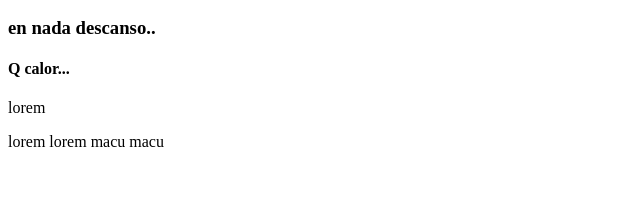
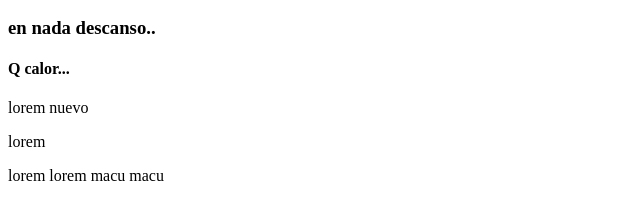
Before and after one commit to soniasancheztics/proyecto2, a plain HTML site: page index.html in a window 1280 px wide. Shown: the part 110-330 px from the top of the page, without its empty margins (0-640 px from the left). Drawn offline with Linux system fonts and the light colour scheme.

Commit message:
Add new paragraph to index.html

```diff
--- a/index.html
+++ b/index.html
@@ -10,6 +10,7 @@
     <h2>vaya jaelo.. jajaj...</h2>
     <h3> en nada descanso..</h3>
     <h4>Q calor...</h4>
+    <p>lorem nuevo</p>
     <p>lorem</p>
      <p>lorem  lorem macu macu </p>
 </body>
```
